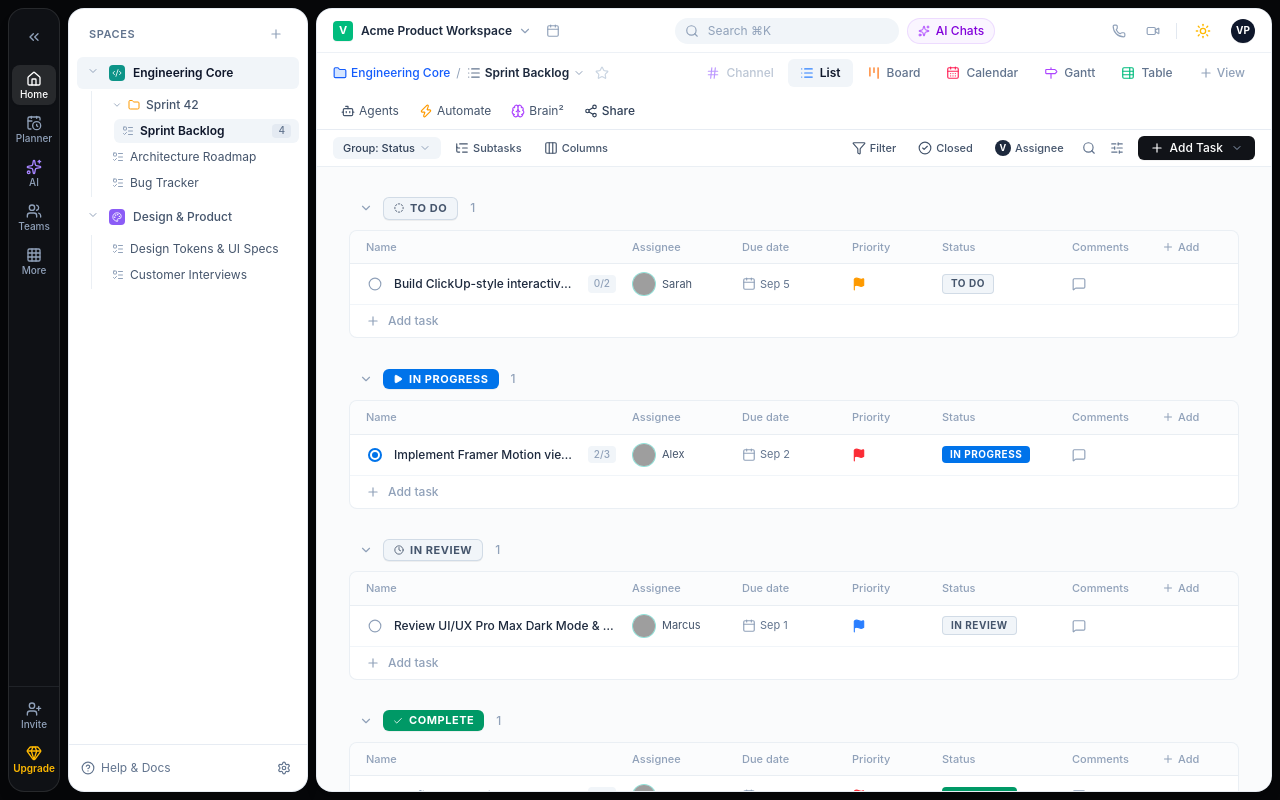
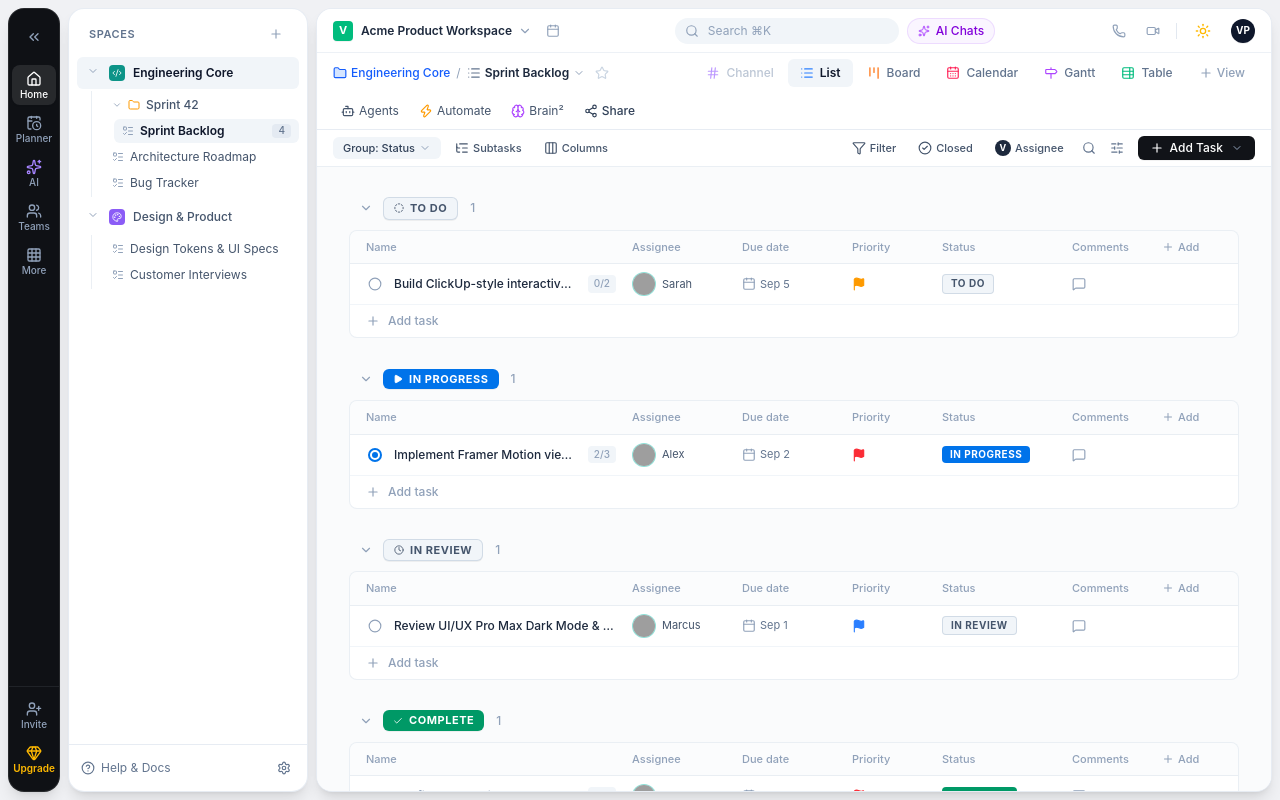
Before and after one commit to vicky5571/vrello-up, a Next.js app: page / in a window 1280 px wide. Built offline with nearby package versions, Linux system fonts and the light colour scheme; grey boxes are pictures that could not be loaded.

Commit message:
style(canvas): update canvas backdrop behind floating sections to soft grayish white

```diff
--- a/src/app/globals.css
+++ b/src/app/globals.css
@@ -27,7 +27,7 @@
     --color-primary: #1E1F21;
     --color-primary-hover: #0F1115;
     --color-surface-1: #FFFFFF;
-    --color-surface-2: #FAFBFC;
+    --color-surface-2: #F0F1F4;
     --color-surface-3: #F3F4F6;
     --color-border: #E5E7EB;
     --color-text-primary: #1E1F21;
--- a/src/app/page.tsx
+++ b/src/app/page.tsx
@@ -24,14 +24,14 @@ export default function WorkspacePage() {
 
   if (!isMounted) {
     return (
-      <div className="flex h-screen w-screen overflow-hidden bg-white dark:bg-[#0F1115] text-slate-900 dark:text-slate-100 items-center justify-center">
+      <div className="flex h-screen w-screen overflow-hidden bg-[#F0F1F4] dark:bg-[#0C0D0F] text-slate-900 dark:text-slate-100 items-center justify-center">
         <div className="w-8 h-8 rounded-full border-2 border-slate-300 dark:border-slate-700 border-t-[#7B68EE] animate-spin" />
       </div>
     );
   }
 
   return (
-    <div className="flex h-screen w-screen overflow-hidden bg-[#060709] dark:bg-[#060709] p-2 gap-2 text-slate-900 dark:text-slate-100 select-none">
+    <div className="flex h-screen w-screen overflow-hidden bg-[#F0F1F4] dark:bg-[#0C0D0F] p-2 gap-2 text-slate-900 dark:text-slate-100 select-none">
       {/* ClickUp Floating Dark Left Dock (Global Rail: Home, Planner, AI, Teams, More) */}
       <GlobalRail />
 
```
